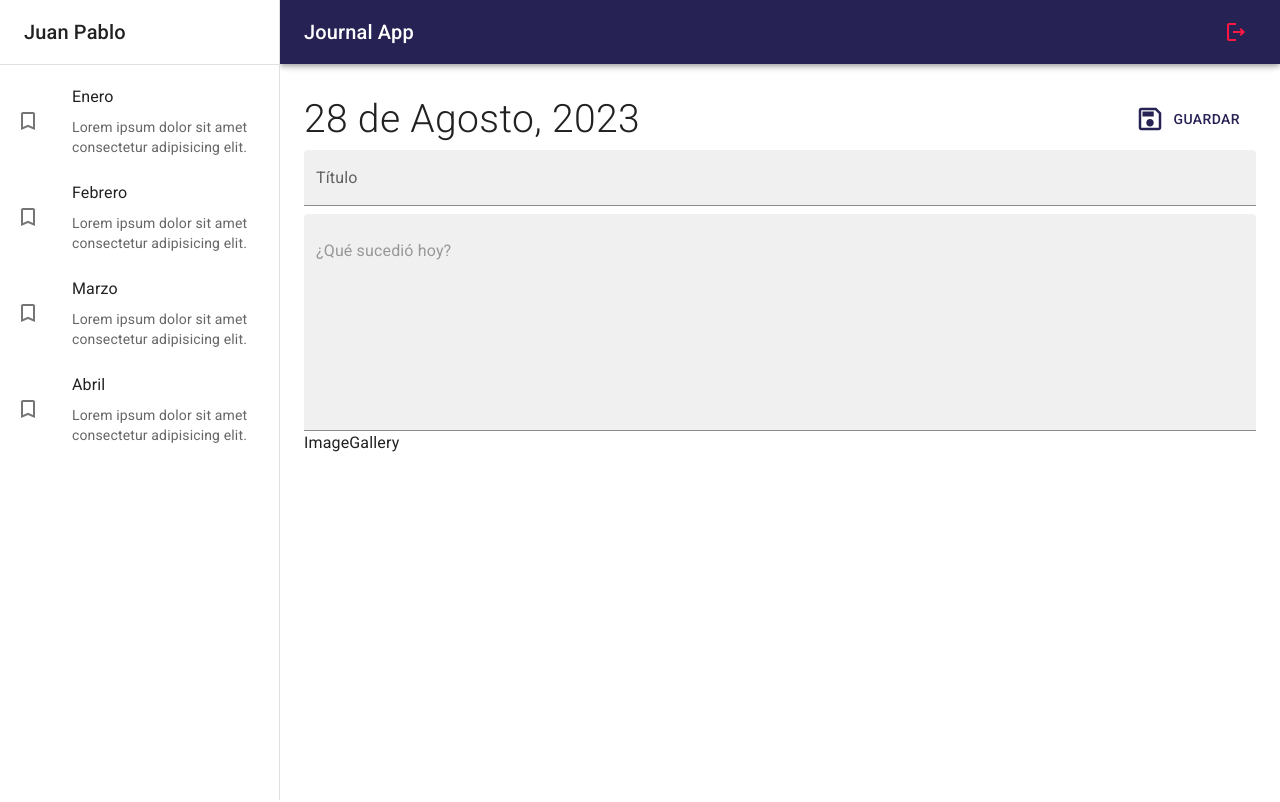
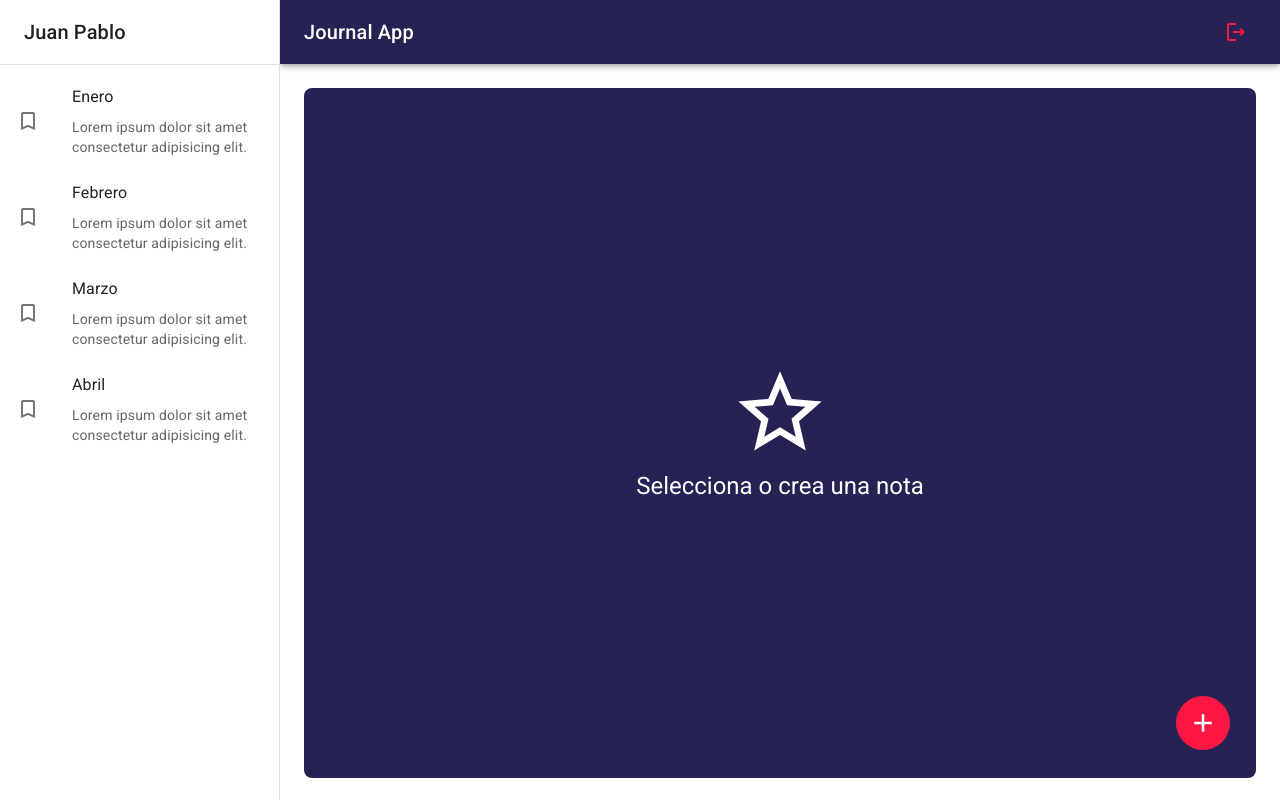
Before and after one commit to juanpablo008/journal_app_react, a React (Vite) app: page / in a window 1280 px wide. Built offline with nearby package versions, Linux system fonts and the light colour scheme.

Commit message:
Image gallery component was created

```diff
--- a/src/journal/components/ImageGallery.jsx
+++ b/src/journal/components/ImageGallery.jsx
@@ -1,5 +1,70 @@
+import { ImageList, ImageListItem } from '@mui/material';
+
+
 export const ImageGallery = () => {
   return (
-    <div>ImageGallery</div>
-  )
+    <ImageList sx={{ width: '100%', height: 500 }} cols={4} rowHeight={200}>
+      {itemData.map((item) => (
+        <ImageListItem key={item.img}>
+          <img
+            src={`${item.img}?w=164&h=164&fit=crop&auto=format`}
+            srcSet={`${item.img}?w=164&h=164&fit=crop&auto=format&dpr=2 2x`}
+            alt={item.title}
+            loading="lazy"
+          />
+        </ImageListItem>
+      ))}
+    </ImageList>
+  );
 }
+
+const itemData = [
+  {
+    img: 'https://images.unsplash.com/photo-1551963831-b3b1ca40c98e',
+    title: 'Breakfast',
+  },
+  {
+    img: 'https://images.unsplash.com/photo-1551782450-a2132b4ba21d',
+    title: 'Burger',
+  },
+  {
+    img: 'https://images.unsplash.com/photo-1522770179533-24471fcdba45',
+    title: 'Camera',
+  },
+  {
+    img: 'https://images.unsplash.com/photo-1444418776041-9c7e33cc5a9c',
+    title: 'Coffee',
+  },
+  {
+    img: 'https://images.unsplash.com/photo-1533827432537-70133748f5c8',
+    title: 'Hats',
+  },
+  {
+    img: 'https://images.unsplash.com/photo-1558642452-9d2a7deb7f62',
+    title: 'Honey',
+  },
+  {
+    img: 'https://images.unsplash.com/photo-1516802273409-68526ee1bdd6',
+    title: 'Basketball',
+  },
+  {
+    img: 'https://images.unsplash.com/photo-1518756131217-31eb79b20e8f',
+    title: 'Fern',
+  },
+  {
+    img: 'https://images.unsplash.com/photo-1597645587822-e99fa5d45d25',
+    title: 'Mushrooms',
+  },
+  {
+    img: 'https://images.unsplash.com/photo-1567306301408-9b74779a11af',
+    title: 'Tomato basil',
+  },
+  {
+    img: 'https://images.unsplash.com/photo-1471357674240-e1a485acb3e1',
+    title: 'Sea star',
+  },
+  {
+    img: 'https://images.unsplash.com/photo-1589118949245-7d38baf380d6',
+    title: 'Bike',
+  },
+];
--- a/src/journal/layout/JournalLayout.jsx
+++ b/src/journal/layout/JournalLayout.jsx
@@ -1,4 +1,3 @@
-import PropTypes from 'prop-types';
 import { Box, Toolbar } from '@mui/material';
 import { NavBar, SideBar } from '../components';
 
@@ -25,7 +24,3 @@
     </Box>
   )
 }
-
-JournalLayout.propTypes = {
-  children: PropTypes.object.isRequired
-}
--- a/src/journal/pages/JournalPage.jsx
+++ b/src/journal/pages/JournalPage.jsx
@@ -1,3 +1,5 @@
+import { AddOutlined } from '@mui/icons-material';
+import { IconButton } from '@mui/material';
 import { JournalLayout } from '../layout/JournalLayout';
 import { NoteView, NothingSelectedView } from '../views/';
 
@@ -5,8 +7,21 @@
   return (
     <JournalLayout>
       {/* <Typography >Lorem ipsum dolor sit amet consectetur adipisicing elit. Cumque blanditiis aut iste voluptatibus similique. Amet hic aut, animi quod architecto expedita debitis error doloremque illo, qui veritatis dolores at beatae.</Typography> */}
-      {/* <NothingSelectedView /> */}
-      <NoteView />
+      <NothingSelectedView />
+      {/* <NoteView /> */}
+      <IconButton
+        size='large'
+        sx={{
+          color: 'white',
+          backgroundColor: 'error.main',
+          ':hover': { backgroundColor: 'error.main', opacity: 0.9},
+          position: 'fixed',
+          right: 50,
+          bottom: 50
+        }}
+      >
+        <AddOutlined sx={{ fontSize: 30 }}/>
+      </IconButton>
     </JournalLayout>
   )
 }
--- a/src/main.jsx
+++ b/src/main.jsx
@@ -5,9 +5,9 @@
 import './styles.css'
 
 ReactDOM.createRoot(document.getElementById('root')).render(
-  <React.StrictMode>
+  // <React.StrictMode>
     <BrowserRouter>
       <JournalApp />
     </BrowserRouter>
-  </React.StrictMode>
+  // </React.StrictMode>
 )
```
